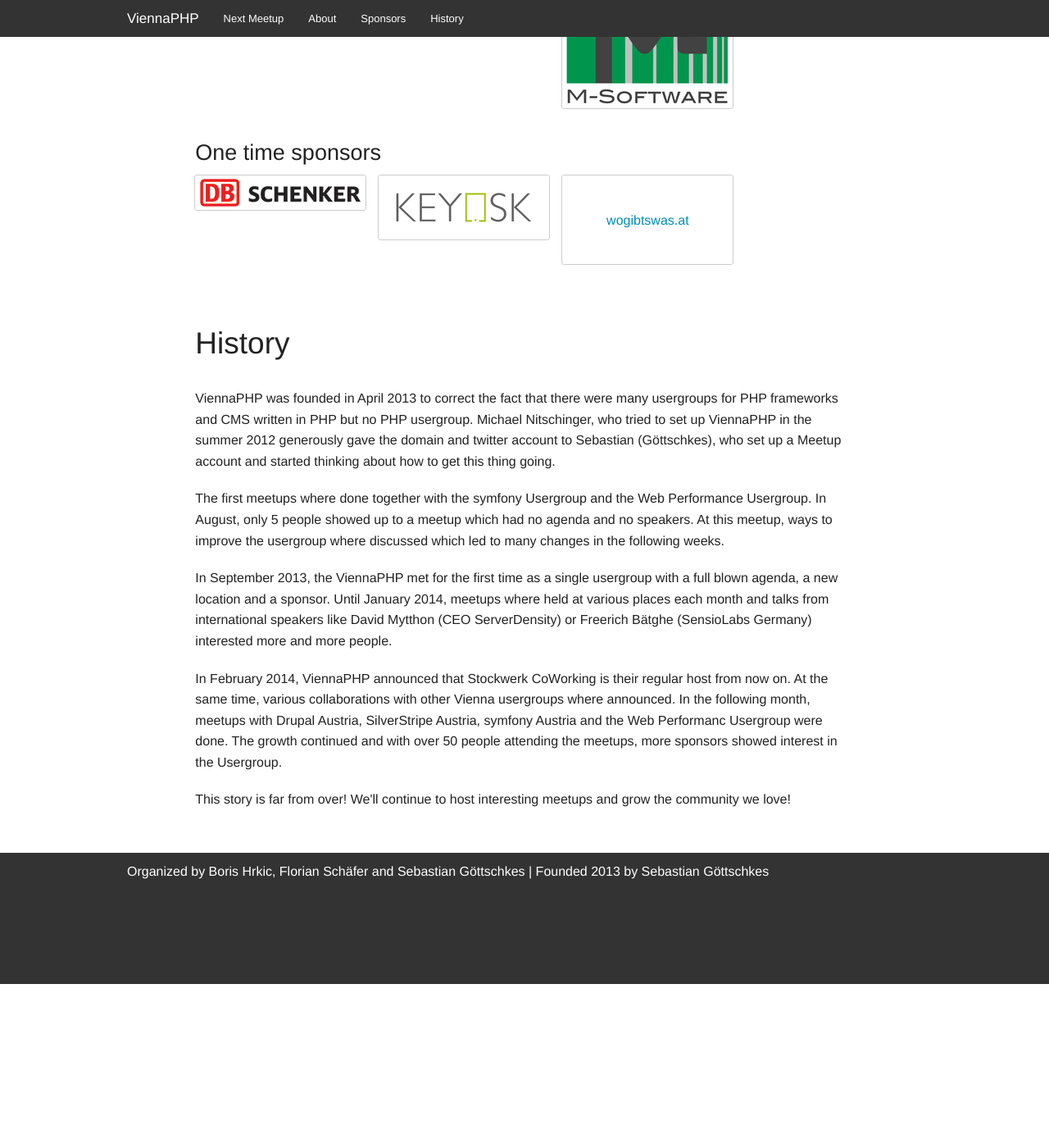
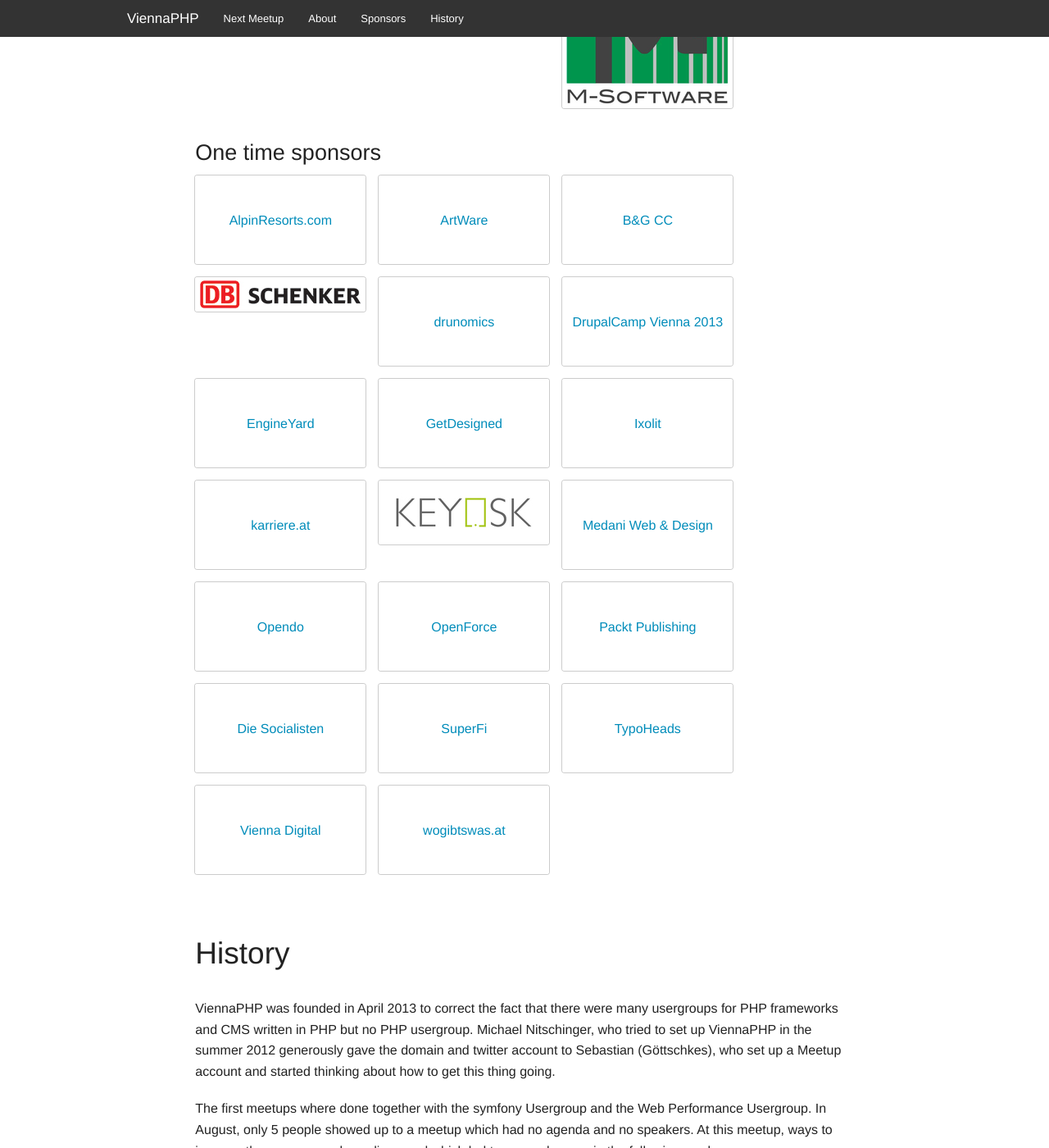
Before and after one commit to viennaphp/viennaphp.github.io, a Jekyll site: the page built from index.html, in a window 1280 px wide and 1400 px high, scrolled down 2315 px. Shown: the whole window at 82% size. Built offline with Jekyll 4.4.1, drawn with Linux system fonts in a browser that asks for light colours; before the commit the page ends 3515 px from its top, so only the background shows below that.

Commit message:
Adding all sponsors with name and url, images will follow

```diff
--- a/_data/sponsors.yml
+++ b/_data/sponsors.yml
@@ -16,11 +16,45 @@
       url: http://m-software.at
       logo: m-software.png
 onetime:
+    - name: AlpinResorts.com
+      url: http://www.alpinresorts.com
+    - name: ArtWare
+      url: http://www.artware.at
+    - name: B&G CC
+      url: http://www.bgcc.at
     - name: DB Schenker
       url: http://www.dbschenker.at
       logo: db-schenker.jpg
+    - name: drunomics
+      url: http://drunomics.com
+    - name: DrupalCamp Vienna 2013
+      url: http://2013.drupalcamp.at
+    - name: EngineYard
+      url: http://www.engineyard.com
+    - name: GetDesigned
+      url: http://www.getdesigned.at/
+    - name: Ixolit
+      url: http://www.ixolit.com/de
+    - name: karriere.at
+      url: http://www.karriere.at
     - name: Keyosk Tablets
       url: http://www.keyosk-tablets.com
       logo: keyosk-tablets.jpg
+    - name: Medani Web & Design
+      url: http://www.medani.at
+    - name: Opendo
+      url: http://www.opendo.at
+    - name: OpenForce
+      url: http://www.openforce.com
+    - name: Packt Publishing
+      url: http://www.packtpub.com
+    - name: Die Socialisten
+      url: http://die.socialisten.at
+    - name: SuperFi
+      url: http://super-fi.eu
+    - name: TypoHeads
+      url: http://www.typoheads.at
+    - name: Vienna Digital
+      url: http://www.viennadigital.com
     - name: wogibtswas.at
       url: http://www.wogibtswas.at
```
